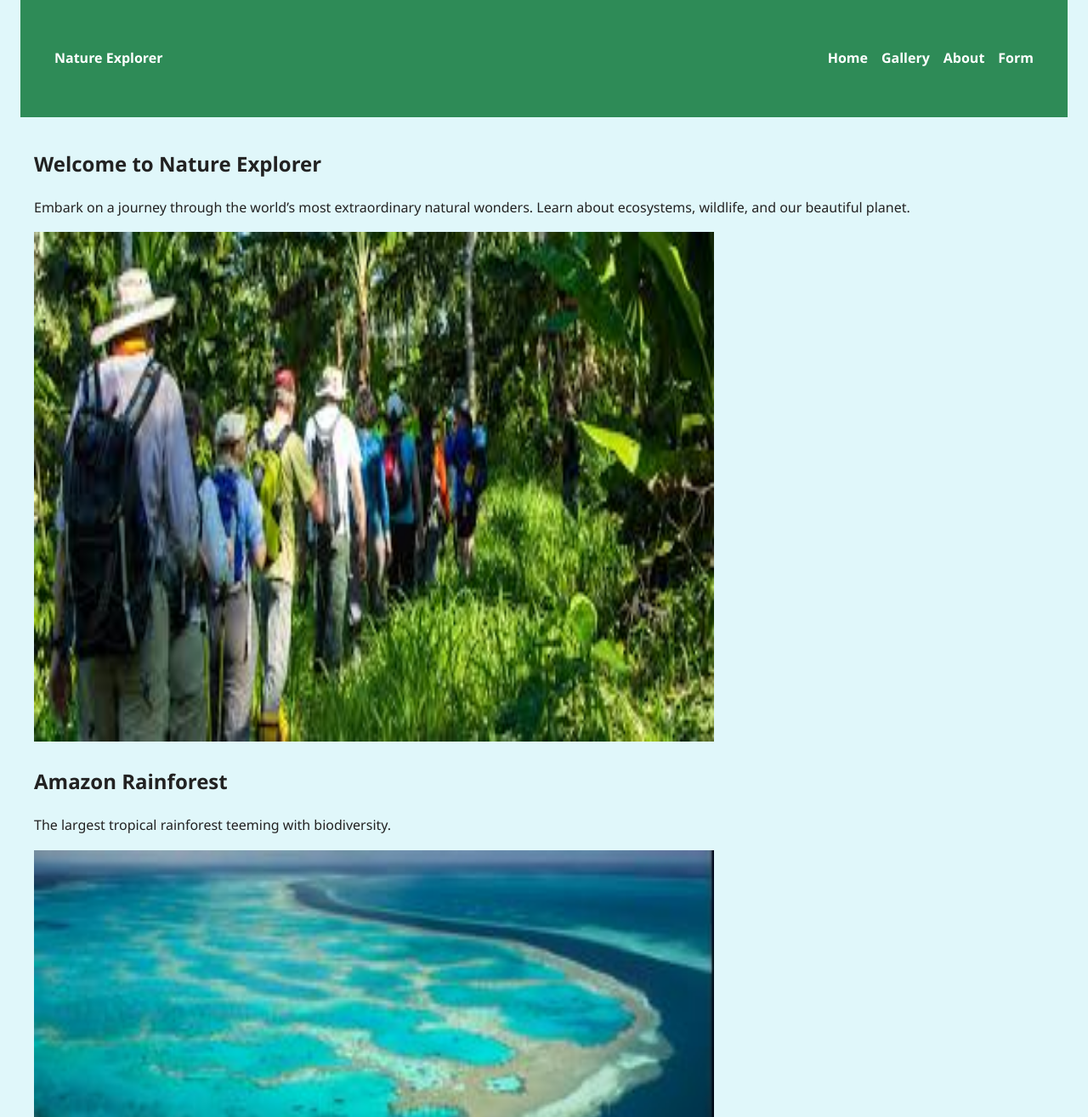
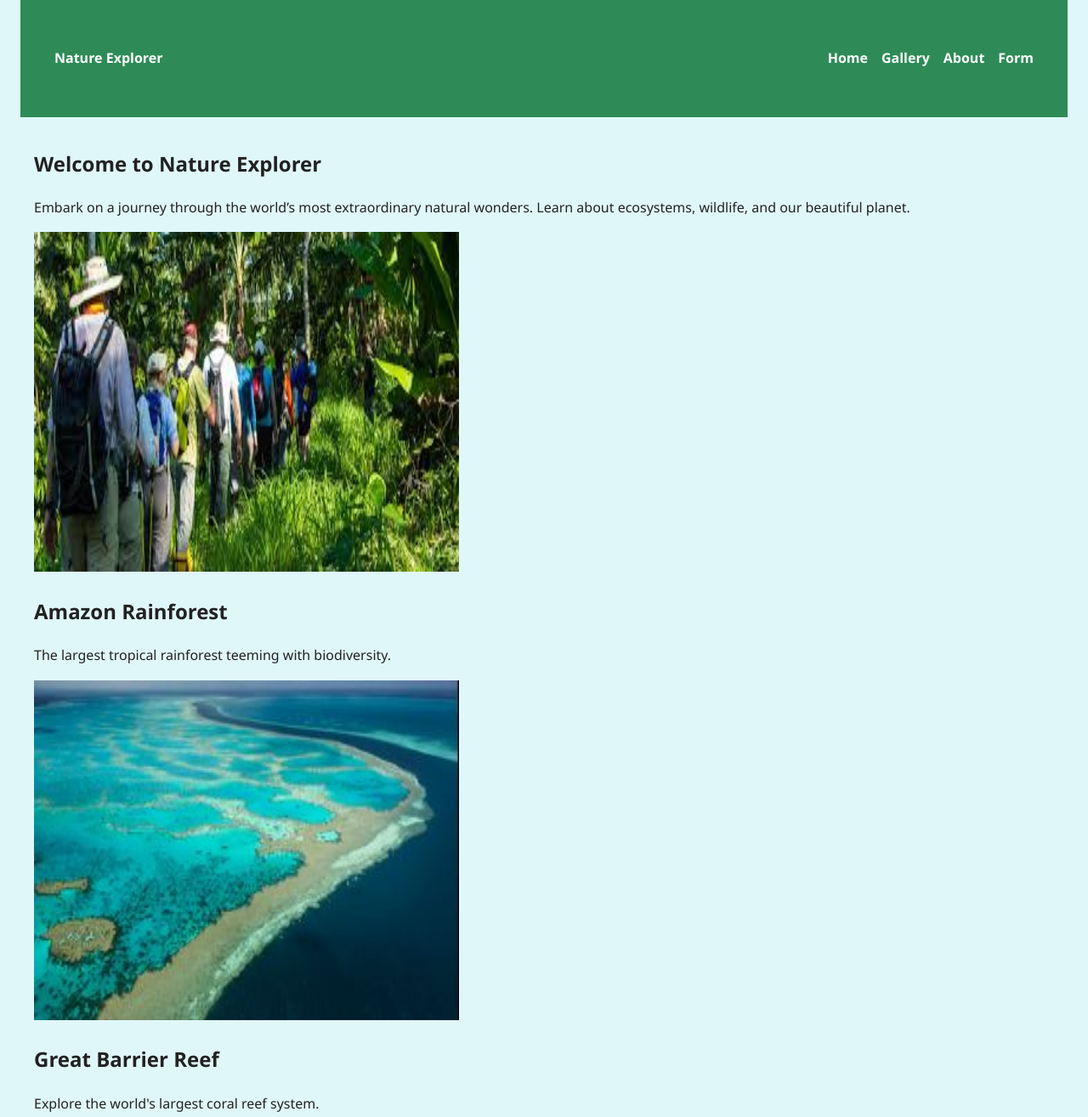
Before and after one commit to Nico-Netsumu/wdd231, a plain HTML site: page Project/index.html in a window 1280 px wide. Shown: the top 1315 px of the page at 85% size. Drawn offline with Linux system fonts and the light colour scheme; files whose address does not match are found by name.

Commit message:
Update index.html

```diff
--- a/Project/index.html
+++ b/Project/index.html
@@ -200,12 +200,12 @@
 
     <section class="highlights">
       <article>
-        <img src="images/amazon.jpg" width="800" height="600" alt="Amazon Rainforest" loading="lazy">
+        <img src="images/amazon.jpg" width="500" height="400" alt="Amazon Rainforest" loading="lazy">
         <h2>Amazon Rainforest</h2>
         <p>The largest tropical rainforest teeming with biodiversity.</p>
       </article>
       <article>
-        <img src="images/barrier-reef.jpg" width="800" height="600" alt="Great Barrier Reef" loading="lazy">
+        <img src="images/barrier-reef.jpg" width="500" height="400" alt="Great Barrier Reef" loading="lazy">
         <h2>Great Barrier Reef</h2>
         <p>Explore the world's largest coral reef system.</p>
       </article>
```
